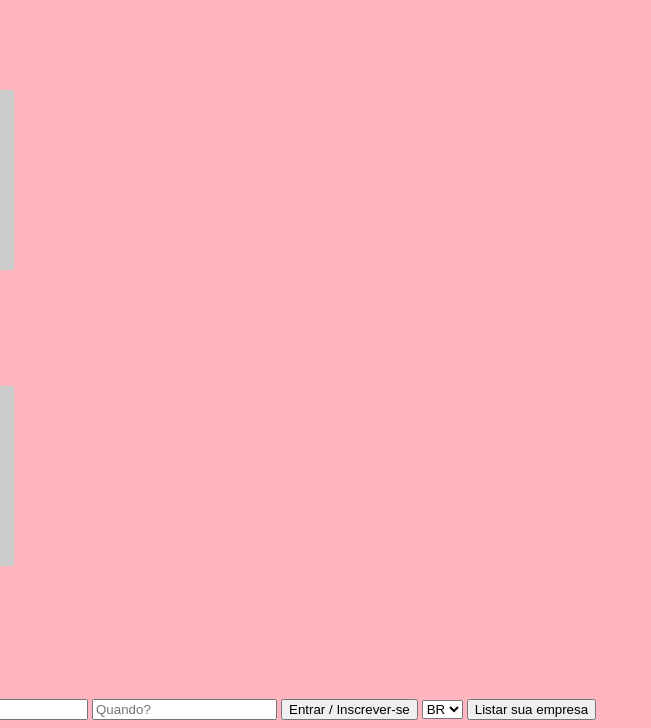
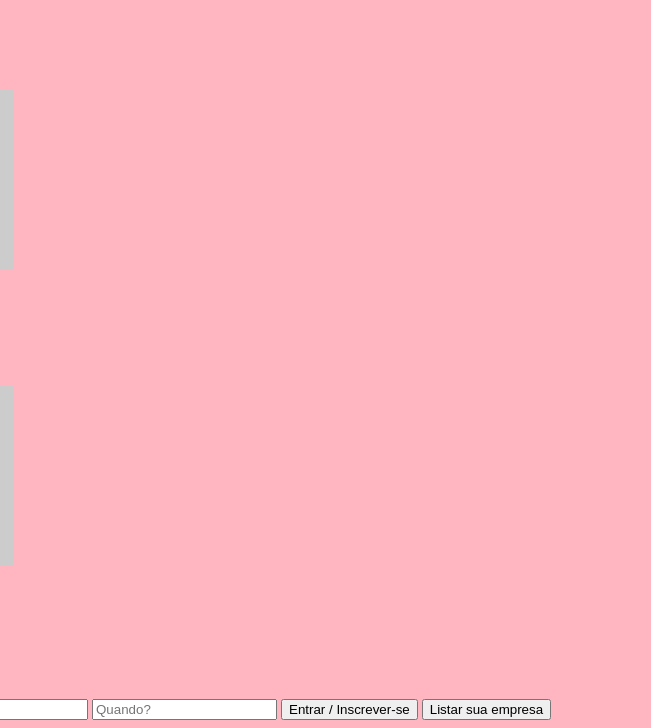
Before and after one commit to brcoliss/projeto-em-dupla, a plain HTML site: page index.html in a window 1280 px wide. Shown: the part 438-1166 px from the top of the page, 294-945 px from the left. Drawn offline with Linux system fonts and the light colour scheme; placeholder pictures from the web are drawn by us.

Commit message:
Tentativa 2

```diff
--- a/index.html
+++ b/index.html
@@ -1,11 +1,13 @@
 <!DOCTYPE html>
 <html lang="pt-BR">
+
 <head>
     <meta charset="UTF-8">
     <meta name="viewport" content="width=device-width, initial-scale=1.0">
     <title>Booksy Clone</title>
     <link rel="stylesheet" href="./src/styles/style.css">
 </head>
+
 <body>
 
     <header class="top-bar">
@@ -16,7 +18,7 @@
 
     <section class="hero">
         <div class="overlay"></div>
-    <div class= "pesquisa">
+        <div class="pesquisa">
             <h1>Seja corajoso</h1>
             <p>Descubra e reserve profissionais de beleza e bem-estar perto de você</p>
             <input type="text" placeholder="Pesquise serviços ou empresas">
@@ -67,13 +69,11 @@
         <input type="text" placeholder="Quando?">
 
         <button>Entrar / Inscrever-se</button>
-  <select>
-    <option>BR</option>
-    <option>EN</option>
-  </select>
+
         <button>Listar sua empresa</button>
     </div>
 
 
 </body>
+
 </html>
```
Lines whose indentation alone changed are shown as unchanged.
